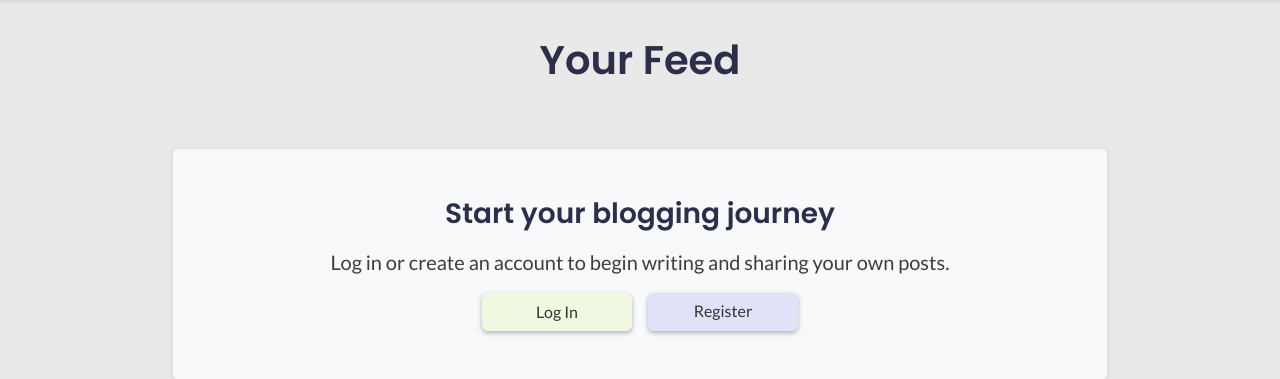
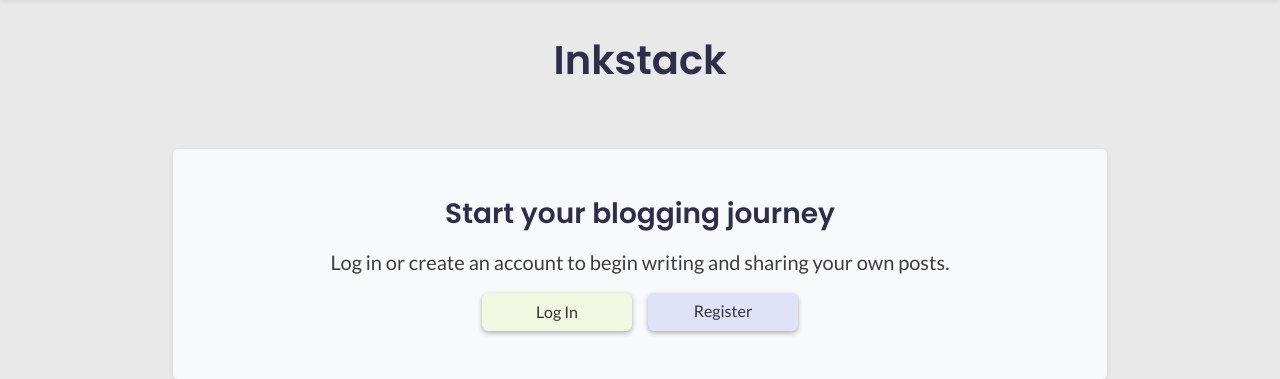
Before and after one commit to jeremyw0886/Blog, a Django app: page / in a window 1280 px wide. Shown: the part 92-471 px from the top of the page. Run offline with Django 5.2, Linux system fonts and the light colour scheme; data comes from the database, SQL or seed files in the repository; parts of the project's set-up code (start-up, migrations or seed data) failed here and were passed over; some libraries are stand-ins or nearby versions.

Commit message:
Modifies blogs/index.html

```diff
--- a/blogs/templates/blogs/index.html
+++ b/blogs/templates/blogs/index.html
@@ -5,7 +5,7 @@
 
 {% block page_header %}
 <h1 class="text-center" data-aos="zoom-in" data-aos-delay="300">
-  Your Feed
+  Inkstack
 </h1>
 {% endblock page_header %}
 
```
